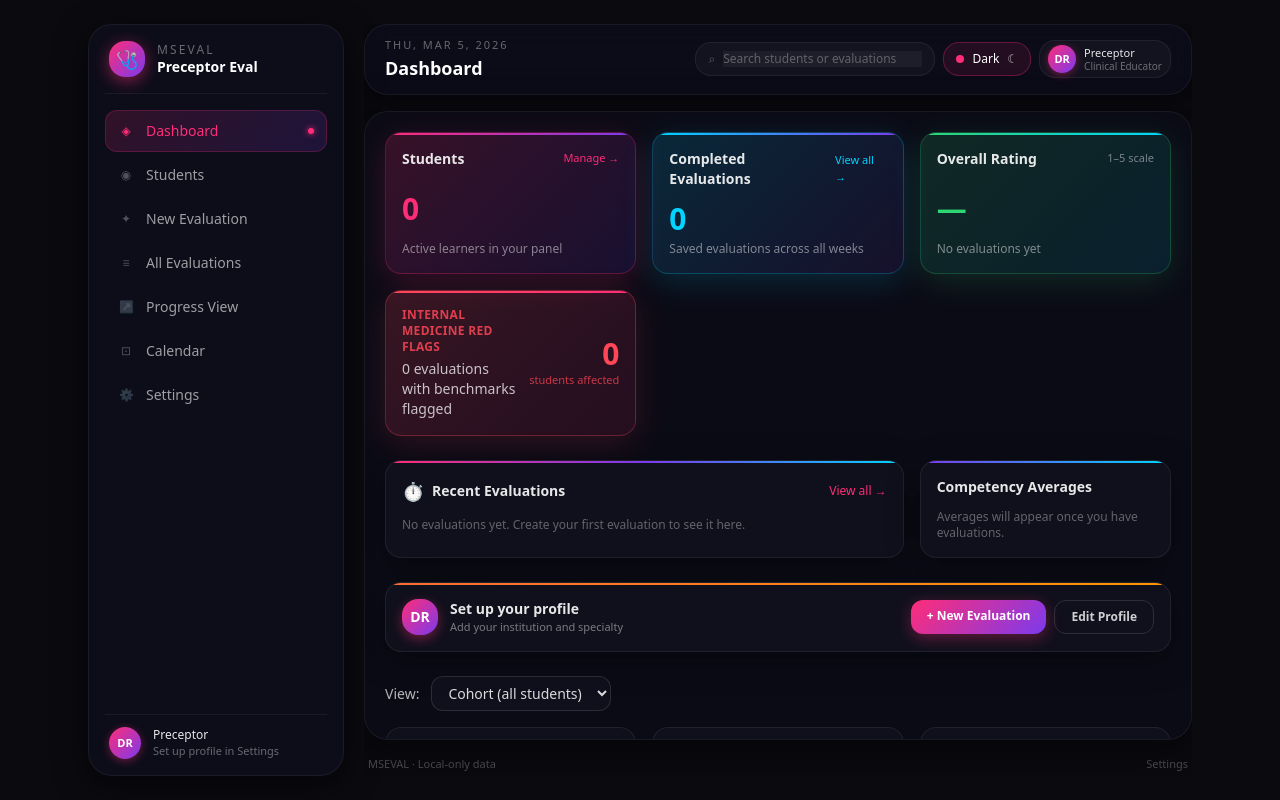
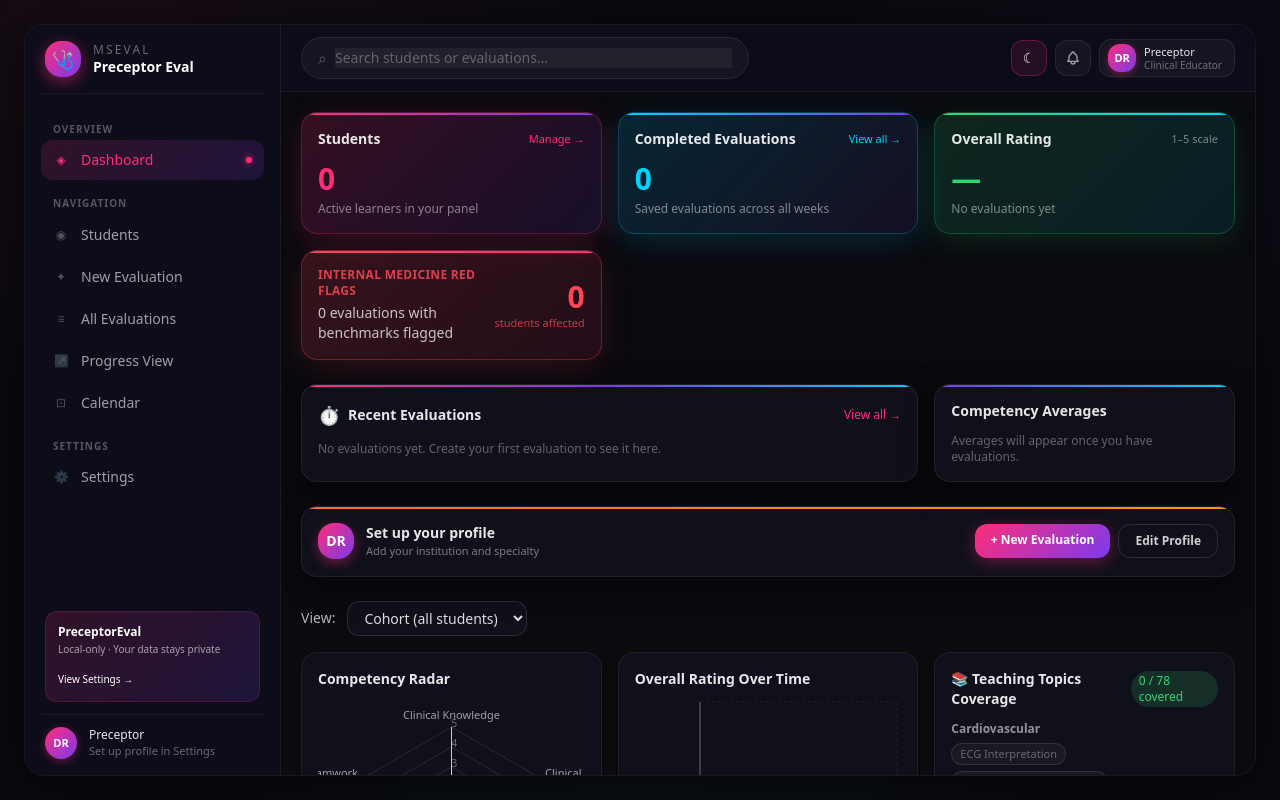
Before and after one commit to mathewjm22/eval, a React (Vite) app: page / in a window 1280 px wide. Built offline with nearby package versions, Linux system fonts and the light colour scheme.

Commit message:
feat: restyle app to AI Studio layout (floating card, sidebar sections, pill search header)
Co-authored-by: mathewjm22 <75663388+mathewjm22@users.noreply.github.com>

```diff
--- a/src/components/Layout.tsx
+++ b/src/components/Layout.tsx
@@ -5,15 +5,29 @@ import { useAppData } from "../context";
 import { cn } from "../utils/cn";
 import { useTheme } from "../theme";
 
-const NAV_ITEMS = [
-  { path: "/", label: "Dashboard" },
+const NAV_SECTIONS = [
+  {
+    label: "OVERVIEW",
+    items: [{ path: "/", label: "Dashboard" }],
+  },
+  {
+    label: "NAVIGATION",
+    items: [
       { path: "/students", label: "Students" },
       { path: "/evaluate", label: "New Evaluation" },
       { path: "/evaluations", label: "All Evaluations" },
       { path: "/progress", label: "Progress View" },
       { path: "/calendar", label: "Calendar" },
-  { path: "/settings", label: "Settings" },
+    ],
+  },
+  {
+    label: "SETTINGS",
+    items: [{ path: "/settings", label: "Settings" }],
+  },
 ];
+
+// Flat list for mobile nav
+const NAV_ITEMS = NAV_SECTIONS.flatMap((s) => s.items);
 
 const NAV_ICONS: Record<string, string> = {
   "/": "◈",
@@ -34,7 +48,7 @@ function ThemeToggle() {
       type="button"
       onClick={toggleTheme}
       className={cn(
-        "theme-ring inline-flex items-center justify-center gap-2 rounded-2xl px-3 py-2 text-xs font-medium transition border",
+        "theme-ring inline-flex items-center justify-center w-9 h-9 rounded-xl transition border",
         "hover:opacity-95 active:opacity-90"
       )}
       style={{
@@ -43,14 +57,9 @@ function ThemeToggle() {
         color: "var(--text)",
       }}
       aria-label="Toggle theme"
-      title="Toggle theme"
+      title={isDark ? "Switch to light mode" : "Switch to dark mode"}
     >
-      <span
-        className="inline-block h-2 w-2 rounded-full"
-        style={{ background: isDark ? "var(--neon-pink)" : "var(--accent)" }}
-      />
-      <span className="hidden xl:inline">{isDark ? "Dark" : "Light"}</span>
-      <span className="opacity-70">{isDark ? "☾" : "☀︎"}</span>
+      <span className="text-sm">{isDark ? "☾" : "☀︎"}</span>
     </button>
   );
 }
@@ -63,13 +72,6 @@ export function Layout({ children }: { children: ReactNode }) {
   const { theme } = useTheme();
   const isDark = theme === "dark";
 
-  const today = new Date().toLocaleDateString(undefined, {
-    weekday: "short",
-    month: "short",
-    day: "numeric",
-    year: "numeric",
-  });
-
   const initials = preceptor.name
     ? preceptor.name
         .split(" ")
@@ -81,7 +83,7 @@ export function Layout({ children }: { children: ReactNode }) {
   return (
     <div
       className="min-h-screen"
-      style={{ background: "var(--bg)", color: "var(--text)" }}
+      style={{ color: "var(--text)" }}
     >
       {/* Mobile top bar */}
       <header
@@ -100,7 +102,7 @@ export function Layout({ children }: { children: ReactNode }) {
                 background: isDark
                   ? "linear-gradient(135deg, #ff2d78, #7c3aed)"
                   : "var(--accent)",
-                color: isDark ? "#ffffff" : "#000000",
+                color: "#ffffff",
                 boxShadow: isDark ? "0 4px 12px rgba(255,45,120,0.4)" : undefined,
               }}
             >
@@ -152,13 +154,13 @@ export function Layout({ children }: { children: ReactNode }) {
                 className="block px-3 py-2.5 rounded-xl text-sm font-medium transition-all border"
                 style={({ isActive }) => ({
                   borderColor: isActive
-                    ? isDark ? "rgba(255,45,120,0.3)" : "rgba(79,70,229,0.22)"
+                    ? isDark ? "rgba(255,45,120,0.3)" : "transparent"
                     : "transparent",
                   background: isActive
-                    ? isDark ? "linear-gradient(135deg, rgba(255,45,120,0.2), rgba(124,58,237,0.2))" : "var(--accent-soft)"
+                    ? isDark ? "linear-gradient(135deg, rgba(255,45,120,0.2), rgba(124,58,237,0.2))" : "var(--accent)"
                     : "transparent",
                   color: isActive
-                    ? isDark ? "#ff2d78" : "var(--accent)"
+                    ? isDark ? "#ff2d78" : "#ffffff"
                     : isDark ? "rgba(255,255,255,0.75)" : "var(--text)",
                 })}
               >
@@ -169,15 +171,25 @@ export function Layout({ children }: { children: ReactNode }) {
         )}
       </header>
 
-      {/* Desktop layout */}
-      <div className="hidden md:flex h-screen max-w-6xl mx-auto px-6 py-6 gap-5">
+      {/* Desktop layout — floating card on gradient background */}
+      <div className="hidden md:block min-h-screen p-6">
+        <div
+          className="app-shell flex mx-auto overflow-hidden"
+          style={{
+            height: "calc(100vh - 48px)",
+            maxWidth: "1400px",
+            background: isDark ? "#0a0a0f" : "#ffffff",
+            borderRadius: "20px",
+            boxShadow: isDark ? "0 8px 48px rgba(0,0,0,0.6)" : "0 8px 48px rgba(0,0,0,0.10)",
+            border: `1px solid ${isDark ? "rgba(255,255,255,0.06)" : "rgba(0,0,0,0.06)"}`,
+          }}
+        >
           {/* Sidebar */}
           <aside
-          className="flex flex-col w-64 rounded-3xl p-4"
+            className="flex flex-col w-64 flex-shrink-0 p-4"
             style={{
-            background: isDark ? "#0d0d1a" : "var(--panel)",
-            border: `1px solid ${isDark ? "rgba(255,255,255,0.06)" : "var(--border)"}`,
-            boxShadow: isDark ? "0 8px 32px rgba(0,0,0,0.5)" : "0 4px 24px rgba(0,0,0,0.08)",
+              background: isDark ? "var(--sidebar-bg)" : "var(--sidebar-bg)",
+              borderRight: `1px solid ${isDark ? "rgba(255,255,255,0.06)" : "rgba(0,0,0,0.07)"}`,
             }}
           >
             {/* Brand */}
@@ -187,10 +199,10 @@ export function Layout({ children }: { children: ReactNode }) {
               style={{ borderColor: isDark ? "rgba(255,255,255,0.06)" : "var(--border)" }}
             >
               <div
-              className="w-9 h-9 rounded-2xl flex items-center justify-center text-lg"
+                className="w-9 h-9 rounded-2xl flex items-center justify-center text-lg flex-shrink-0"
                 style={{
                   background: isDark ? "linear-gradient(135deg, #ff2d78, #7c3aed)" : "var(--accent)",
-                color: isDark ? "#ffffff" : "#000000",
+                  color: "#ffffff",
                   boxShadow: isDark ? "0 4px 16px rgba(255,45,120,0.5)" : undefined,
                 }}
               >
@@ -206,26 +218,32 @@ export function Layout({ children }: { children: ReactNode }) {
               </div>
             </Link>
 
-          {/* Nav */}
-          <nav className="mt-4 flex-1 space-y-0.5 text-sm">
-            {NAV_ITEMS.map((item) => {
+            {/* Nav with section labels */}
+            <nav className="mt-3 flex-1 text-sm overflow-y-auto">
+              {NAV_SECTIONS.map((section) => (
+                <div key={section.label} className="mb-1">
+                  <p
+                    className="px-3 mt-4 mb-1 text-[10px] uppercase tracking-widest font-semibold"
+                    style={{ color: isDark ? "rgba(255,255,255,0.3)" : "var(--muted)" }}
+                  >
+                    {section.label}
+                  </p>
+                  <div className="space-y-0.5">
+                    {section.items.map((item) => {
                       const active = isActivePath(item.path, location.pathname);
                       return (
                         <NavLink
                           key={item.path}
                           to={item.path}
-                  className="flex items-center gap-3 px-3 py-2.5 rounded-xl transition-all border"
+                          className="flex items-center gap-3 px-3 py-2.5 rounded-xl transition-all"
                           style={({ isActive }) => ({
-                    borderColor: isActive
-                      ? isDark ? "rgba(255,45,120,0.22)" : "rgba(79,70,229,0.22)"
-                      : "transparent",
                             background: isActive
                               ? isDark
                                 ? "linear-gradient(135deg, rgba(255,45,120,0.15), rgba(124,58,237,0.15))"
-                        : "var(--accent-soft)"
+                                : "var(--accent)"
                               : "transparent",
                             color: isActive
-                      ? isDark ? "#ff2d78" : "var(--accent)"
+                              ? isDark ? "#ff2d78" : "#ffffff"
                               : isDark ? "rgba(255,255,255,0.6)" : "var(--text)",
                           })}
                         >
@@ -233,8 +251,8 @@ export function Layout({ children }: { children: ReactNode }) {
                             className="text-xs w-4 text-center flex-shrink-0"
                             style={{
                               color: active
-                        ? isDark ? "#ff2d78" : "var(--accent)"
-                        : isDark ? "rgba(255,255,255,0.28)" : "rgba(148,163,184,0.5)",
+                                ? isDark ? "#ff2d78" : "#ffffff"
+                                : isDark ? "rgba(255,255,255,0.28)" : "rgba(148,163,184,0.6)",
                             }}
                           >
                             {NAV_ICONS[item.path] || "·"}
@@ -249,7 +267,32 @@ export function Layout({ children }: { children: ReactNode }) {
                         </NavLink>
                       );
                     })}
+                  </div>
+                </div>
+              ))}
             </nav>
+
+            {/* Bottom promo card */}
+            <div
+              className="mt-3 mx-1 p-3 rounded-xl"
+              style={{
+                background: isDark
+                  ? "linear-gradient(135deg, rgba(255,45,120,0.15), rgba(124,58,237,0.15))"
+                  : "linear-gradient(135deg, #4361ee 0%, #7c3aed 100%)",
+                border: `1px solid ${isDark ? "rgba(255,45,120,0.2)" : "transparent"}`,
+              }}
+            >
+              <p className="text-xs font-semibold text-white mb-0.5">PreceptorEval</p>
+              <p className="text-[10px] mb-2" style={{ color: isDark ? "rgba(255,255,255,0.6)" : "rgba(255,255,255,0.8)" }}>
+                Local-only · Your data stays private
+              </p>
+              <Link
+                to="/settings"
+                className="text-[10px] font-medium text-white underline-offset-2 hover:underline"
+              >
+                View Settings →
+              </Link>
+            </div>
 
             {/* Sidebar footer: profile snippet */}
             <div
@@ -260,7 +303,7 @@ export function Layout({ children }: { children: ReactNode }) {
                 className="h-8 w-8 rounded-2xl text-[11px] font-semibold flex items-center justify-center flex-shrink-0"
                 style={{
                   background: isDark ? "linear-gradient(135deg, #ff2d78, #7c3aed)" : "var(--accent)",
-                color: isDark ? "#ffffff" : "#000000",
+                  color: "#ffffff",
                   boxShadow: isDark ? "0 2px 8px rgba(255,45,120,0.4)" : undefined,
                 }}
               >
@@ -278,64 +321,74 @@ export function Layout({ children }: { children: ReactNode }) {
           </aside>
 
           {/* Main column */}
-        <div className="flex-1 flex flex-col gap-4 overflow-hidden">
-          {/* Header card */}
+          <div className="flex-1 flex flex-col overflow-hidden">
+            {/* Top header: pill search + actions */}
             <header
-            className="rounded-3xl px-5 py-3"
+              className="flex-shrink-0 px-5 py-3 flex items-center gap-3 border-b"
               style={{
-              background: isDark ? "rgba(13,13,26,0.9)" : "var(--panel)",
-              border: `1px solid ${isDark ? "rgba(255,255,255,0.06)" : "var(--border)"}`,
-              backdropFilter: "blur(12px)",
-              boxShadow: isDark ? "0 4px 24px rgba(0,0,0,0.4)" : "0 2px 12px rgba(0,0,0,0.06)",
+                background: isDark ? "var(--header-bg)" : "var(--header-bg)",
+                borderColor: isDark ? "rgba(255,255,255,0.06)" : "rgba(0,0,0,0.07)",
+                backdropFilter: isDark ? "blur(12px)" : undefined,
               }}
             >
-            <div className="flex flex-wrap items-center gap-3">
-              <div className="flex-1 min-w-[220px]">
-                <p className="text-[11px] uppercase tracking-[0.18em]" style={{ color: isDark ? "rgba(255,255,255,0.38)" : "var(--muted)" }}>
-                  {today}
-                </p>
-                <h1 className="text-lg font-semibold truncate" style={{ color: isDark ? "#ffffff" : "var(--text)" }}>
-                  {getPageTitle(location.pathname)}
-                </h1>
-              </div>
-
-              <div className="shrink-0 flex items-center gap-2 flex-wrap justify-end">
+              {/* Pill search input */}
               <div
-                  className="hidden lg:flex items-center rounded-2xl px-3 py-2 text-xs w-60 border"
+                className="flex items-center rounded-full px-4 py-2 text-sm flex-1 max-w-md border"
                 style={{
-                    background: isDark ? "rgba(255,255,255,0.03)" : "var(--panel-2)",
-                    borderColor: isDark ? "rgba(255,255,255,0.07)" : "var(--border)",
+                  background: isDark ? "rgba(255,255,255,0.04)" : "var(--panel-2)",
+                  borderColor: isDark ? "rgba(255,255,255,0.08)" : "var(--border)",
                 }}
               >
-                  <span className="mr-2" style={{ color: isDark ? "rgba(255,255,255,0.3)" : "var(--muted)" }}>⌕</span>
+                <span className="mr-2 text-base" style={{ color: isDark ? "rgba(255,255,255,0.3)" : "var(--muted)" }}>⌕</span>
                 <input
                   type="text"
-                    placeholder="Search students or evaluations"
-                    className="bg-transparent outline-none flex-1 text-xs"
+                  placeholder="Search students or evaluations…"
+                  className="bg-transparent outline-none flex-1 text-sm"
                   style={{ color: "var(--text)" }}
                 />
               </div>
 
+              <div className="flex items-center gap-2 ml-auto">
                 <ThemeToggle />
 
+                {/* Notification bell */}
+                <button
+                  type="button"
+                  className="inline-flex items-center justify-center w-9 h-9 rounded-xl transition border"
+                  style={{
+                    background: isDark ? "rgba(255,255,255,0.04)" : "var(--panel-2)",
+                    borderColor: isDark ? "rgba(255,255,255,0.08)" : "var(--border)",
+                    color: isDark ? "rgba(255,255,255,0.6)" : "var(--muted)",
+                  }}
+                  aria-label="Notifications"
+                  title="Notifications"
+                >
+                  <svg className="w-4 h-4" fill="none" stroke="currentColor" viewBox="0 0 24 24">
+                    <path strokeLinecap="round" strokeLinejoin="round" strokeWidth={2}
+                      d="M15 17h5l-1.405-1.405A2.032 2.032 0 0118 14.158V11a6.002 6.002 0 00-4-5.659V5a2 2 0 10-4 0v.341C7.67 6.165 6 8.388 6 11v3.159c0 .538-.214 1.055-.595 1.436L4 17h5m6 0v1a3 3 0 11-6 0v-1m6 0H9"
+                    />
+                  </svg>
+                </button>
+
+                {/* User avatar chip */}
                 <div
-                  className="flex items-center gap-2 rounded-2xl px-2 py-1 border"
+                  className="flex items-center gap-2 rounded-xl px-2 py-1 border"
                   style={{
-                    background: isDark ? "rgba(255,255,255,0.03)" : "var(--panel-2)",
-                    borderColor: isDark ? "rgba(255,255,255,0.07)" : "var(--border)",
+                    background: isDark ? "rgba(255,255,255,0.04)" : "var(--panel-2)",
+                    borderColor: isDark ? "rgba(255,255,255,0.08)" : "var(--border)",
                   }}
                 >
                   <div
-                    className="h-7 w-7 rounded-2xl text-[11px] font-semibold flex items-center justify-center"
+                    className="h-7 w-7 rounded-xl text-[11px] font-semibold flex items-center justify-center flex-shrink-0"
                     style={{
                       background: isDark ? "linear-gradient(135deg, #ff2d78, #7c3aed)" : "var(--accent)",
-                      color: isDark ? "#ffffff" : "#000000",
+                      color: "#ffffff",
                       boxShadow: isDark ? "0 2px 8px rgba(255,45,120,0.4)" : undefined,
                     }}
                   >
                     {initials}
                   </div>
-                  <div className="hidden sm:block">
+                  <div className="hidden sm:block pr-1">
                     <p className="text-[11px] font-medium leading-tight" style={{ color: isDark ? "rgba(255,255,255,0.9)" : "var(--text)" }}>
                       {preceptor.name || "Preceptor"}
                     </p>
@@ -345,29 +398,18 @@ export function Layout({ children }: { children: ReactNode }) {
                   </div>
                 </div>
               </div>
-            </div>
             </header>
 
-          {/* Main "card" that holds pages */}
+            {/* Main scrollable content area */}
             <main
-            className="flex-1 rounded-3xl p-5 overflow-y-auto"
+              className="flex-1 overflow-y-auto p-5"
               style={{
-              background: isDark ? "rgba(13,13,26,0.75)" : "var(--panel)",
-              border: `1px solid ${isDark ? "rgba(255,255,255,0.06)" : "var(--border)"}`,
-              backdropFilter: "blur(12px)",
-              boxShadow: isDark ? "0 8px 40px rgba(0,0,0,0.5)" : "0 4px 24px rgba(0,0,0,0.06)",
+                background: isDark ? "rgba(10,10,15,0.8)" : "var(--panel-2)",
               }}
             >
               {children}
             </main>
-
-          {/* Footer line */}
-          <footer className="text-[11px] px-1 pb-1 flex justify-between" style={{ color: isDark ? "rgba(255,255,255,0.28)" : "var(--muted)" }}>
-            <span>MSEVAL · Local-only data</span>
-            <Link to="/settings" className="underline-offset-2 hover:underline">
-              Settings
-            </Link>
-          </footer>
+          </div>
         </div>
       </div>
 
@@ -383,14 +425,3 @@ function isActivePath(itemPath: string, pathname: string) {
   if (itemPath === "/") return pathname === "/";
   return pathname.startsWith(itemPath);
 }
-
-function getPageTitle(pathname: string): string {
-  if (pathname === "/") return "Dashboard";
-  if (pathname.startsWith("/students")) return "Students";
-  if (pathname.startsWith("/evaluate")) return "New Evaluation";
-  if (pathname.startsWith("/evaluations")) return "Evaluations";
-  if (pathname.startsWith("/progress")) return "Progress View";
-  if (pathname.startsWith("/calendar")) return "Evaluation Calendar";
-  if (pathname.startsWith("/settings")) return "Settings";
-  return "Medical Preceptor Evaluation Tracker";
-}
--- a/src/index.css
+++ b/src/index.css
@@ -9,16 +9,20 @@
 :root {
   /* light */
   color-scheme: light;
-  --bg: #f5f7fb;
-  --panel: rgba(255, 255, 255, 0.92);
-  --panel-2: rgba(255, 255, 255, 0.78);
-  --border: rgba(15, 23, 42, 0.10);
+  --bg: #eef0f7;
+  --panel: #ffffff;
+  --panel-2: #f6f7fb;
+  --border: rgba(0, 0, 0, 0.07);
   --text: #0b1220;
-  --muted: rgba(15, 23, 42, 0.60);
+  --muted: #8a94a6;
 
   /* accent */
-  --accent: #4f46e5;
-  --accent-soft: rgba(79, 70, 229, 0.12);
+  --accent: #4361ee;
+  --accent-soft: rgba(67, 97, 238, 0.10);
+
+  /* sidebar / header */
+  --sidebar-bg: #ffffff;
+  --header-bg: #ffffff;
 
   /* neon palette (available in light too) */
   --neon-pink: #ff2d78;
@@ -50,6 +54,10 @@ html[data-theme="dark"] {
   --accent: #ff2d78;
   --accent-soft: rgba(255, 45, 120, 0.15);
 
+  /* sidebar / header */
+  --sidebar-bg: #0d0d1a;
+  --header-bg: rgba(13, 13, 26, 0.95);
+
   /* neon palette */
   --neon-pink: #ff2d78;
   --neon-purple: #7c3aed;
@@ -71,16 +79,28 @@ body {
 }
 
 body {
+  background: linear-gradient(135deg, #e8eaf6 0%, #f0f2f8 40%, #e8f4f8 100%);
+  color: var(--text);
+}
+
+html[data-theme="dark"] body {
   background:
     radial-gradient(ellipse 800px 600px at 10% 5%, rgba(255, 45, 120, 0.06), transparent 60%),
     radial-gradient(ellipse 600px 500px at 90% 15%, rgba(124, 58, 237, 0.05), transparent 55%),
     radial-gradient(ellipse 700px 400px at 50% 90%, rgba(0, 212, 255, 0.04), transparent 60%),
     var(--bg);
-  color: var(--text);
 }
 
 a {
   color: inherit;
+}
+
+/* Floating card shell for desktop layout */
+.app-shell {
+  background: var(--bg);
+  border-radius: 20px;
+  box-shadow: 0 8px 48px rgba(0, 0, 0, 0.10);
+  overflow: hidden;
 }
 
 ::selection {
```
Lines whose indentation alone changed are shown as unchanged.
